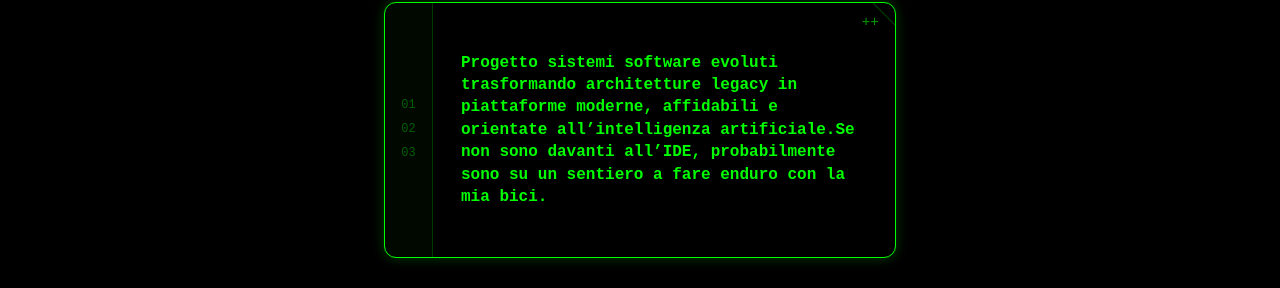
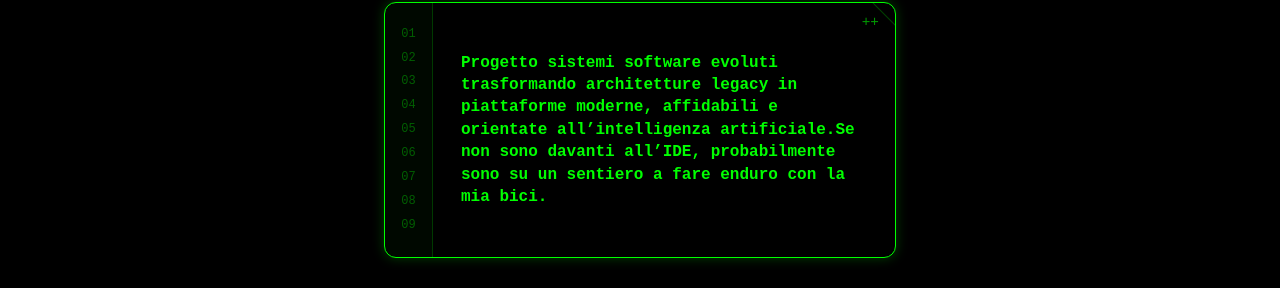
Before and after one commit to gregoriomartino/gregorio-martino-portfolio, a React (Vite) app: page /#/ in a window 1280 px wide. Shown: the part 202-490 px from the top of the page. Built offline with nearby package versions, Linux system fonts and the light colour scheme.

Commit message:
Update Profile.jsx

```diff
--- a/src/components/Profile.jsx
+++ b/src/components/Profile.jsx
@@ -9,7 +9,8 @@ export default function Profile({ t }) {
           {/* Front: testo profilo (titolo o intro breve) */}
           <div className="profile-card-face">
             <div className="profile-line-numbers">
-              <div>01</div><div>02</div><div>03</div>
+               <div>01</div><div>02</div><div>03</div><div>04</div><div>05</div>
+              <div>06</div><div>07</div><div>08</div><div>09</div>
             </div>
             <div className="profile-face-content">
               <p className="profile-title">
```
